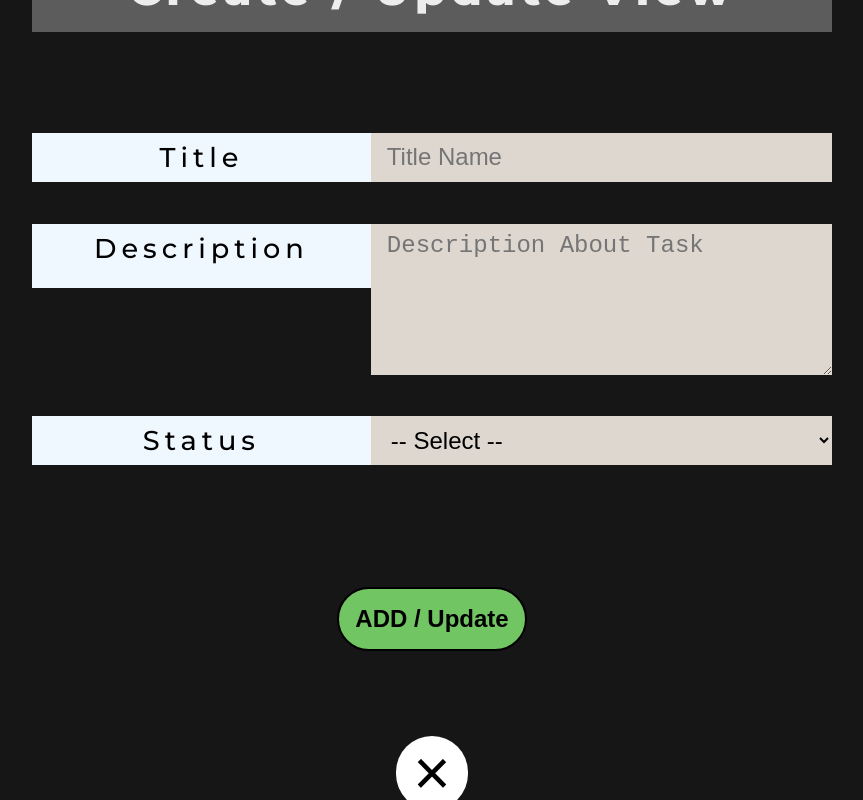
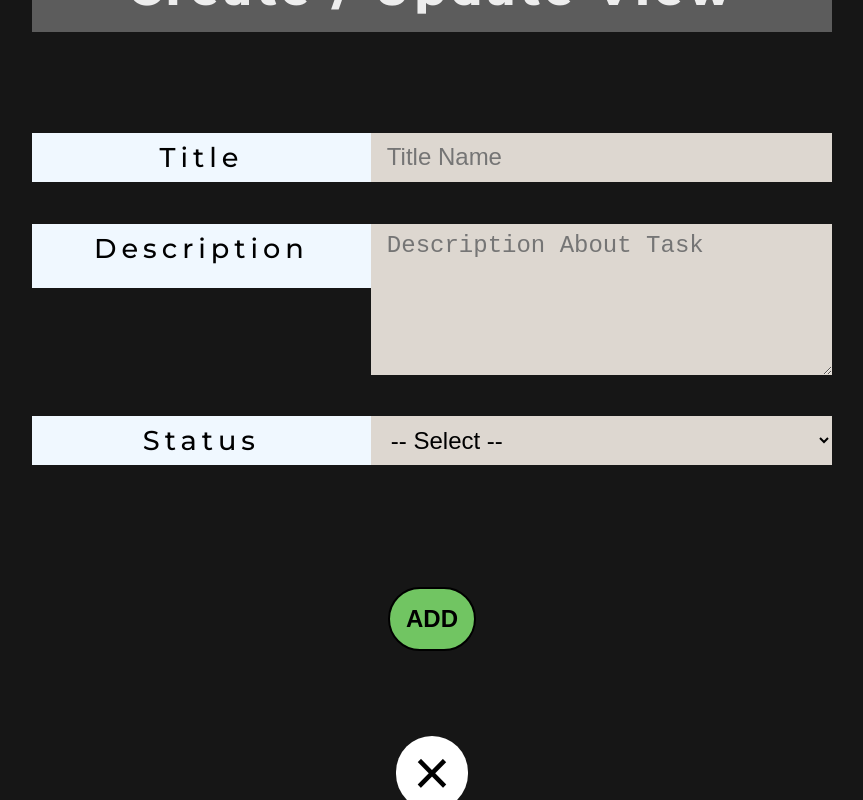
Before and after one commit to brijeshdobariya07/brilworks-training, a React (Create React App) app in the folder week2-jira-task/: page / in a window 1280 px wide. Both pictures are taken after a click on the button "Create". Shown: the part 70-870 px from the top of the page, without its empty margins (208-1071 px from the left). Built offline with nearby package versions, Linux system fonts and the light colour scheme.

Commit message:
providing more functionality

```diff
--- a/week2-jira-task/src/components/create-view-components/CreateBody.js
+++ b/week2-jira-task/src/components/create-view-components/CreateBody.js
@@ -1,4 +1,4 @@
-import React, { useEffect, useState } from "react";
+import React, { useState } from "react";
 
 function CreateBody(props) {
   const { title, desc, status } = props.currentTask || {};
@@ -7,12 +7,6 @@ function CreateBody(props) {
   const [descName, setDescName] = useState(desc || "");
   const [statusName, setStatusName] = useState(status || "");
   let taskData = props.taskData;
-
-  // useEffect(() => {
-  //   setTitleName(title);
-  //   setDescName(desc);
-  //   setStatusName(status);
-  // }, [title, desc, status]);
 
   const updateTask = (e) => {
     e.preventDefault();
@@ -30,6 +24,7 @@ function CreateBody(props) {
     setTitleName("");
     setDescName("");
     setStatusName("");
+    props.statusHandler();
   };
 
   return (
@@ -73,7 +68,9 @@ function CreateBody(props) {
             </select>
           </div>
           <div>
-            <button onClick={updateTask}>ADD / Update</button>
+            <button onClick={updateTask}>
+              {title && desc && status ? "Update" : "ADD"}
+            </button>
           </div>
         </form>
       </div>
```
